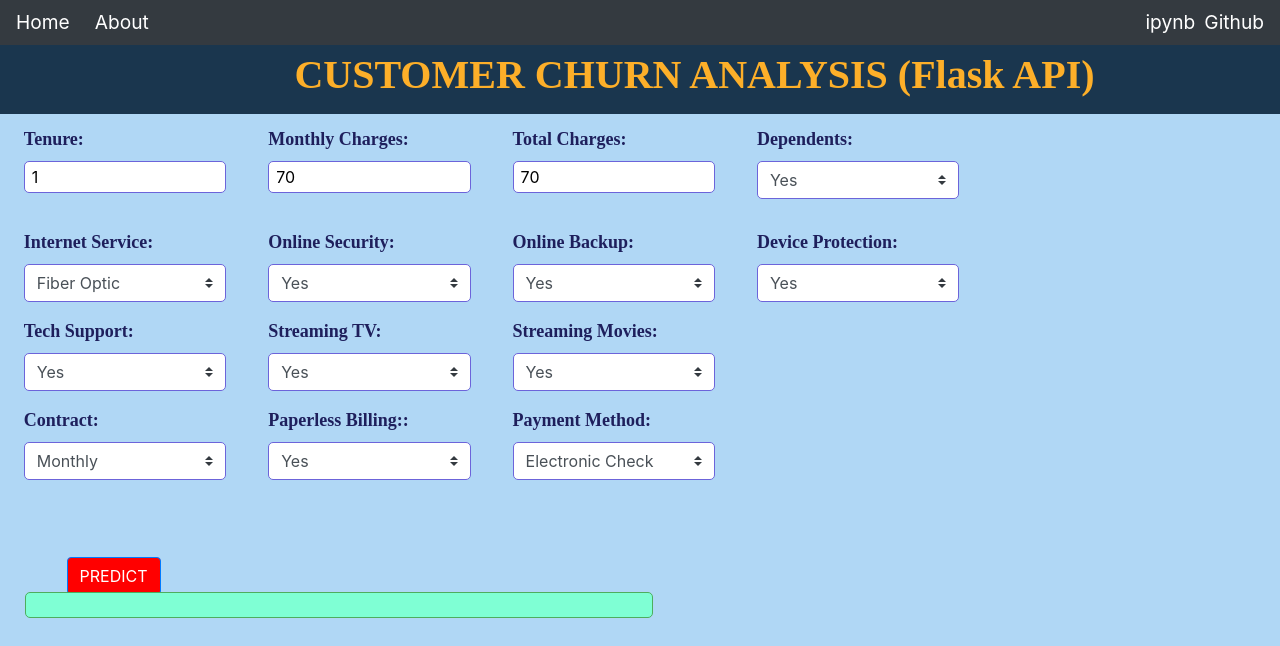
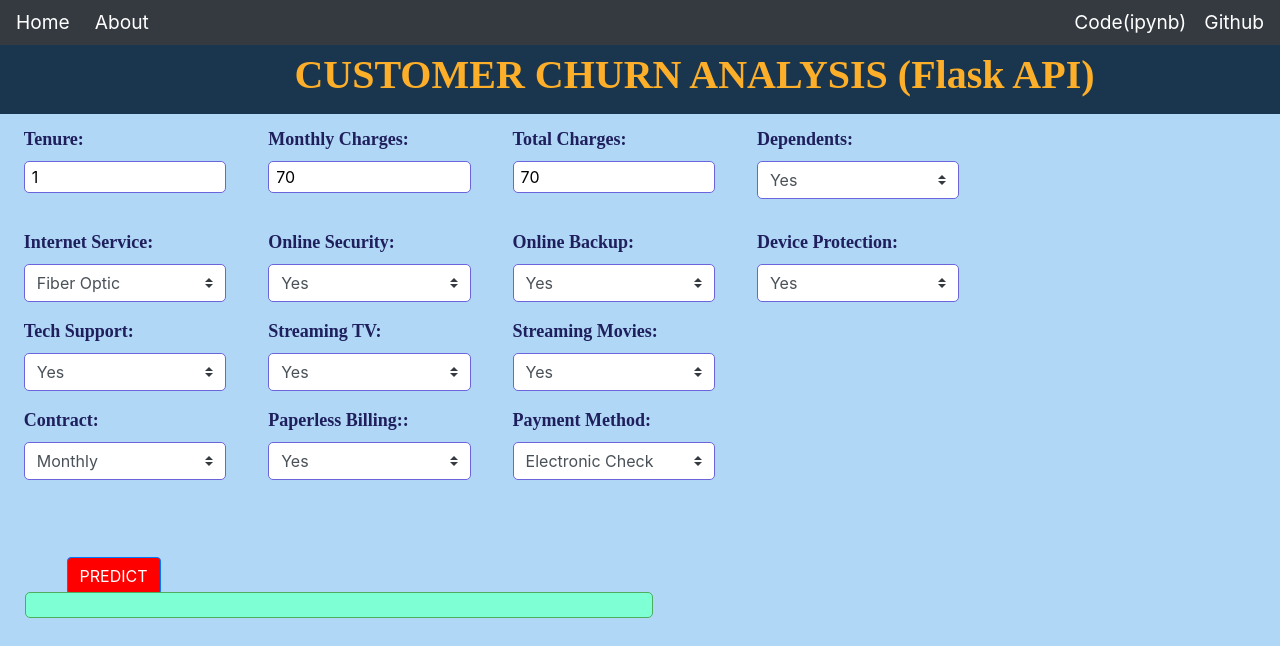
Before and after one commit to razyousuf/customer-churn-flask, a Flask app: page / in a window 1280 px wide. Shown: the top 646 px of the page. Run offline with Flask 3, Linux system fonts and the light colour scheme; parts of the project's set-up code (start-up, migrations or seed data) failed here and were passed over; some libraries are stand-ins or nearby versions.

Commit message:
Update base.html

```diff
--- a/templates/base.html
+++ b/templates/base.html
@@ -35,8 +35,8 @@
           </ul>
         </div>
 
-        <a class="nav-git-text" href="https://drive.google.com/file/d/1UY3uxvSJhHvKjgFC9MHa8_6R69rZHpxe/view?usp=sharing" target="blank">ipynb</a>
-        &nbsp;&nbsp;
+        <a class="nav-git-text" href="https://drive.google.com/file/d/1UY3uxvSJhHvKjgFC9MHa8_6R69rZHpxe/view?usp=sharing" target="blank">Code(ipynb)</a>
+        &nbsp;&nbsp;&nbsp;&nbsp;
         <a class="nav-git-text" href="https://github.com/razyousuf/" target="blank">Github</a>
 
 
```
